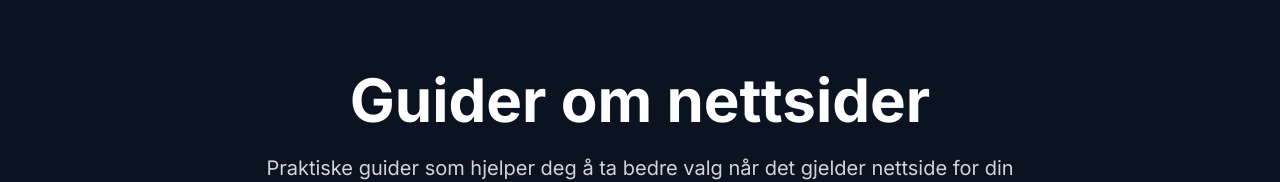
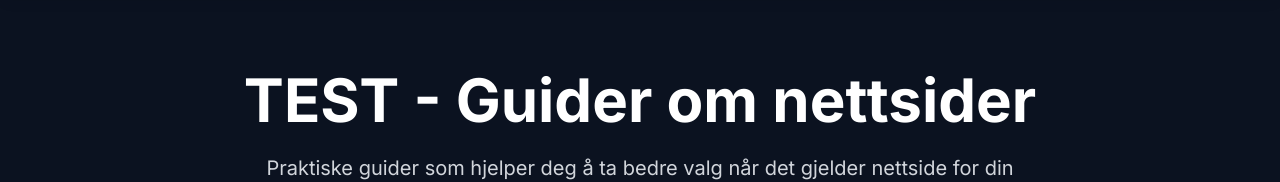
Before and after one commit to kiropraktisksenter/Webera, a Next.js app: page /guider in a window 1280 px wide. Shown: the part 122-304 px from the top of the page. Built offline with nearby package versions, Linux system fonts and the light colour scheme.

Commit message:
test: preview for kunde

```diff
--- a/app/guider/page.tsx
+++ b/app/guider/page.tsx
@@ -58,7 +58,7 @@ export default function GuiderPage() {
             className="text-center mb-16"
           >
             <h1 className="text-5xl md:text-6xl font-bold text-white mb-6">
-              Guider om nettsider
+              TEST - Guider om nettsider
             </h1>
             <p className="text-xl text-gray-300 max-w-3xl mx-auto">
               Praktiske guider som hjelper deg å ta bedre valg når det gjelder nettside for din bedrift
```
